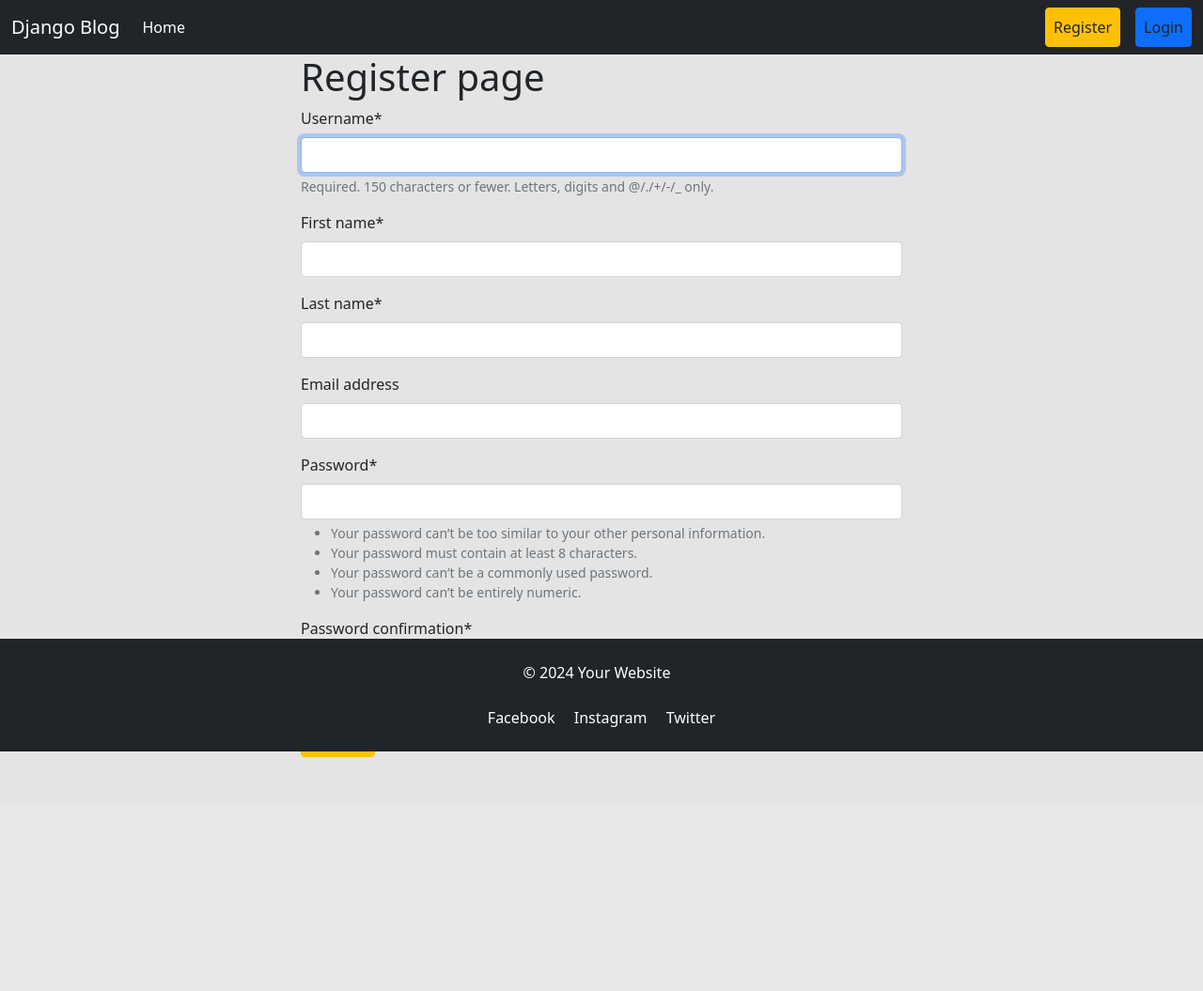
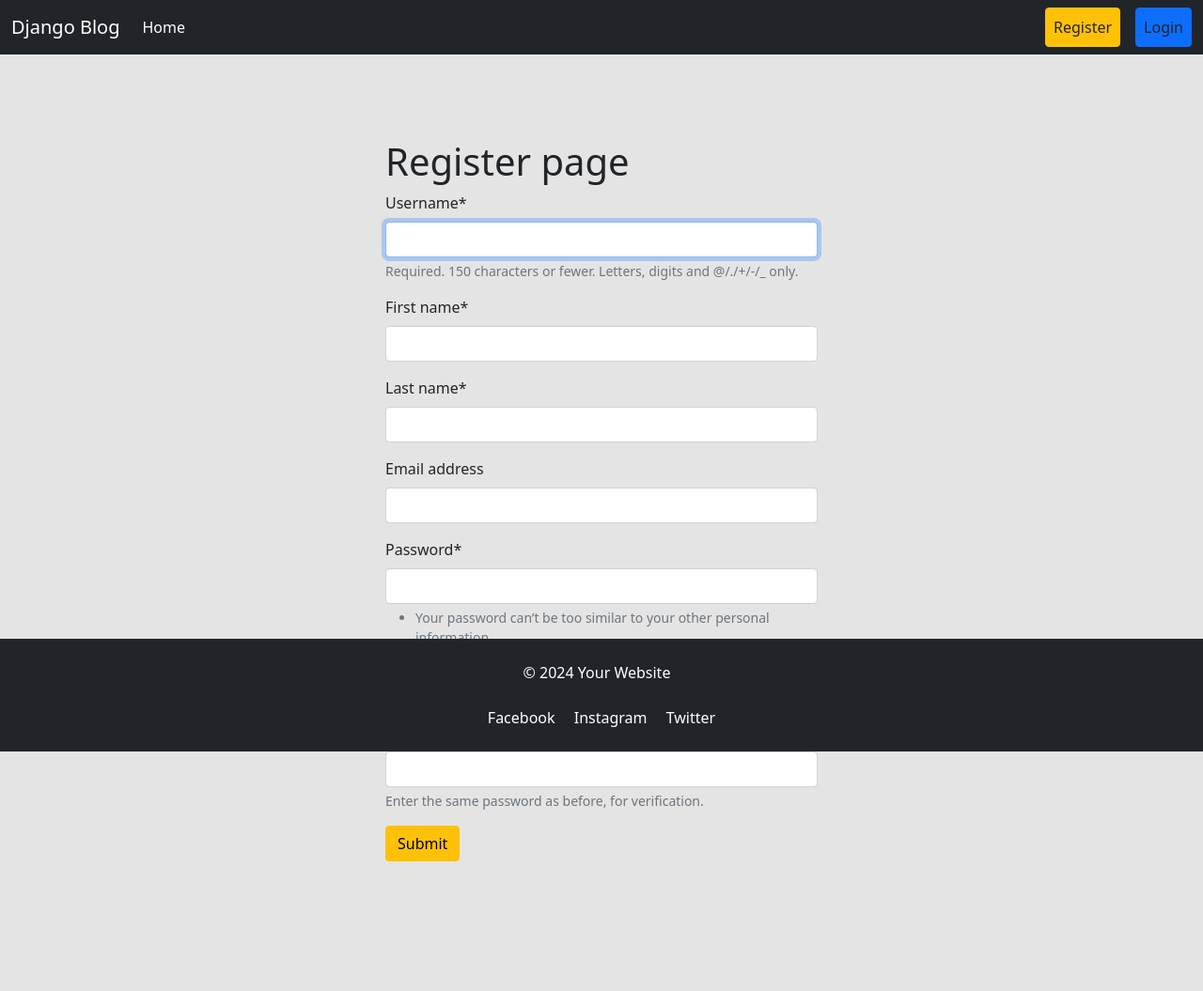
Before and after one commit to Tuhin-khan-T/libery, a Django app: page /author/register/ in a window 1280 px wide. Shown: the whole page at 94% size. Before the commit the page ends 806 px from the top, so only its background shows below. Run offline with Django 5.2, Linux system fonts and the light colour scheme; some libraries are stand-ins or nearby versions.

Commit message:
Commit message

```diff
--- a/author/templates/register.html
+++ b/author/templates/register.html
@@ -3,7 +3,7 @@
 {% block content %}
 
 
-<form style="width:50% ; margin : auto" method="post">
+<form style="width:50% ; padding: 90px; margin : auto" method="post">
     <h1>{{type}} page</h1>
     {% csrf_token %}
 {{form | crispy}}
@@ -13,6 +13,7 @@
 
 {% endblock %}
 
+
 <footer>
 {% include 'foter.html' %}
 </footer>
--- a/libery/settings.py
+++ b/libery/settings.py
@@ -12,6 +12,7 @@ https://docs.djangoproject.com/en/5.0/ref/settings/
 
 from pathlib import Path
 import dj_database_url
+
 
 # Build paths inside the project like this: BASE_DIR / 'subdir'.
 BASE_DIR = Path(__file__).resolve().parent.parent
@@ -96,6 +97,7 @@ WSGI_APPLICATION = 'libery.wsgi.application'
 # }
 
 
+
 DATABASES = {
     'default': dj_database_url.config(
         # Replace this value with your local database's connection string.
--- a/templates/foter.html
+++ b/templates/foter.html
@@ -13,6 +13,7 @@
             position: fixed;
             bottom: 0;
             width: 100%;
+
         }
     </style>
 
```
Also changed, not shown: templates/home.html (+7 -0 lines), 1 other file.
